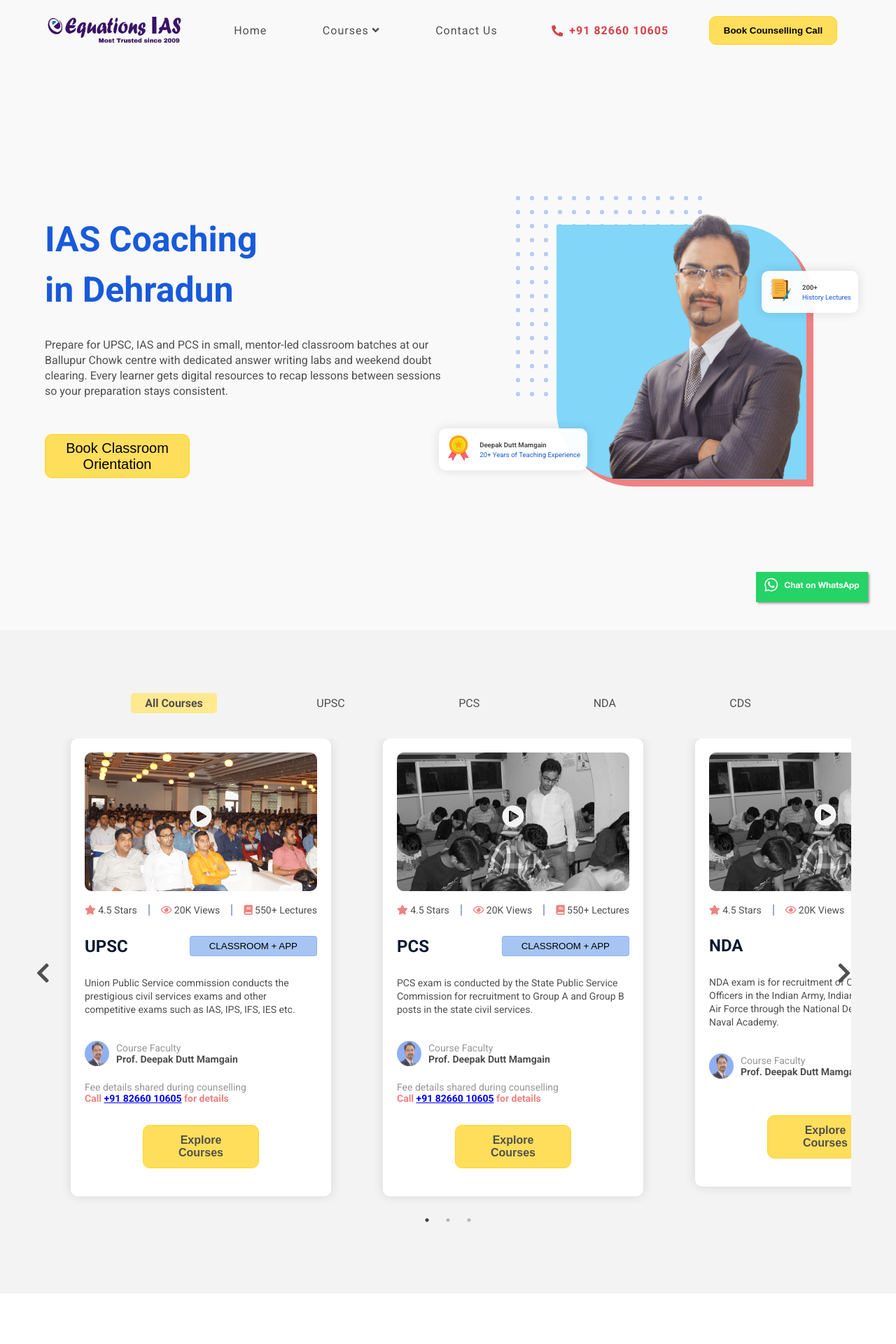
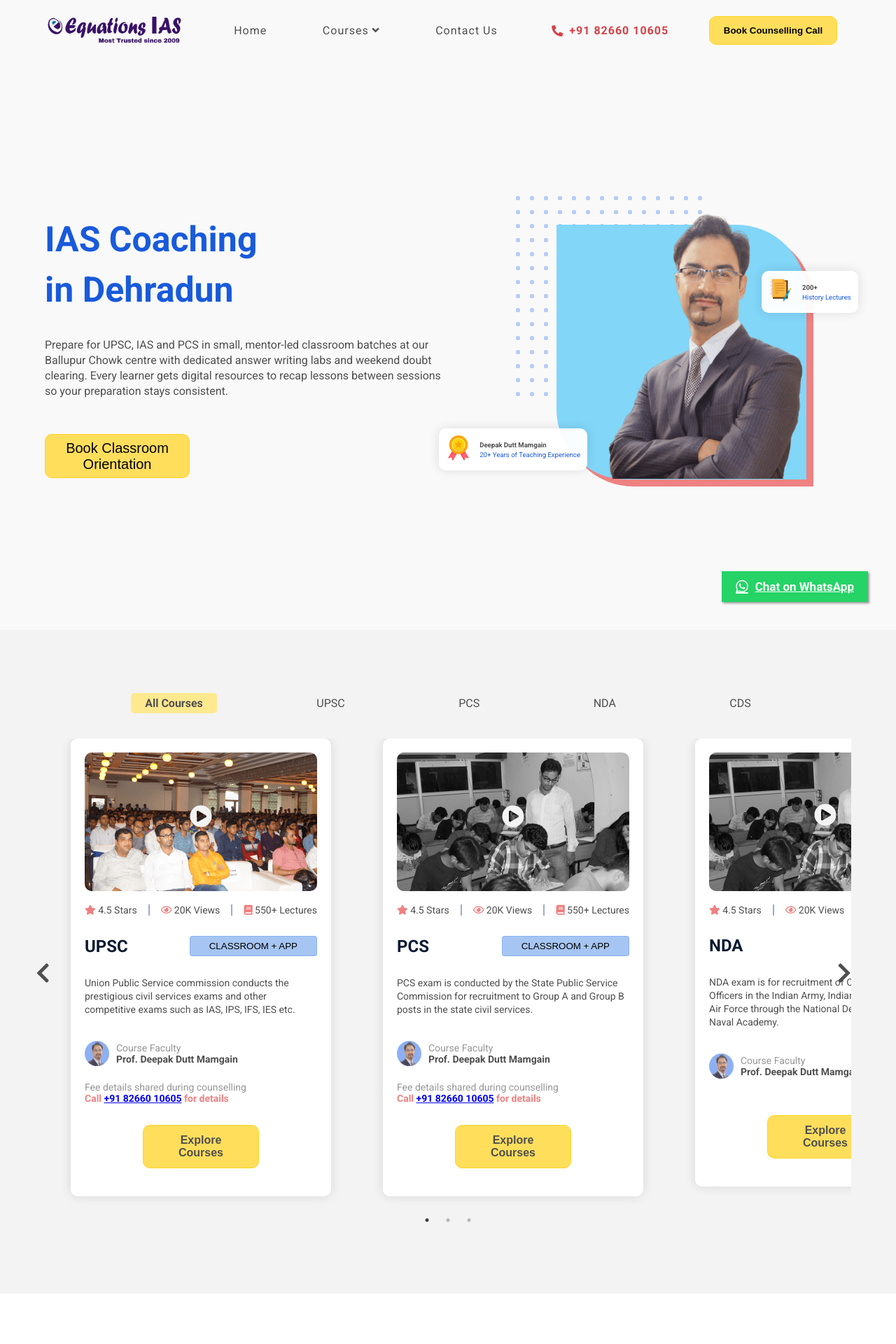
Before and after one commit to EquationsIAS/equations-website, a Jekyll site: the page built from index.html, in a window 1280 px wide. Shown: the top 1920 px of the page at 70% size. Built offline with Jekyll 4.4.1, drawn with Linux system fonts in a browser that asks for light colours.

Commit message:
improvement

```diff
--- a/_includes/footer.html
+++ b/_includes/footer.html
@@ -57,6 +57,9 @@
     </div>
 
     <a aria-label="Chat on WhatsApp" href="https://api.whatsapp.com/send?phone=918266010605&text=Looking%20to%20join%20Equations%20course" class="float" target="_blank">
-        <img alt="Chat on WhatsApp" src="./img/WhatsAppButtonGreenSmall.png" />
+        <div class="whatsapp-btn">
+            <i class="fab fa-whatsapp"></i>
+            <span>Chat on WhatsApp</span>
+        </div>
     </a>
 </footer>
--- a/style.css
+++ b/style.css
@@ -1864,8 +1864,18 @@
     z-index:100;
 }
 
-.my-float{
-	margin-top:16px;
+.float .whatsapp-btn{
+    display: flex;
+    align-items: center;
+    justify-content: center;
+    gap: 10px;
+    padding: 12px 20px;
+    font-size: 17px;
+    font-weight: 600;
+}
+
+.float .whatsapp-btn i{
+    font-size: 20px;
 }
 
 .local-section{
```
